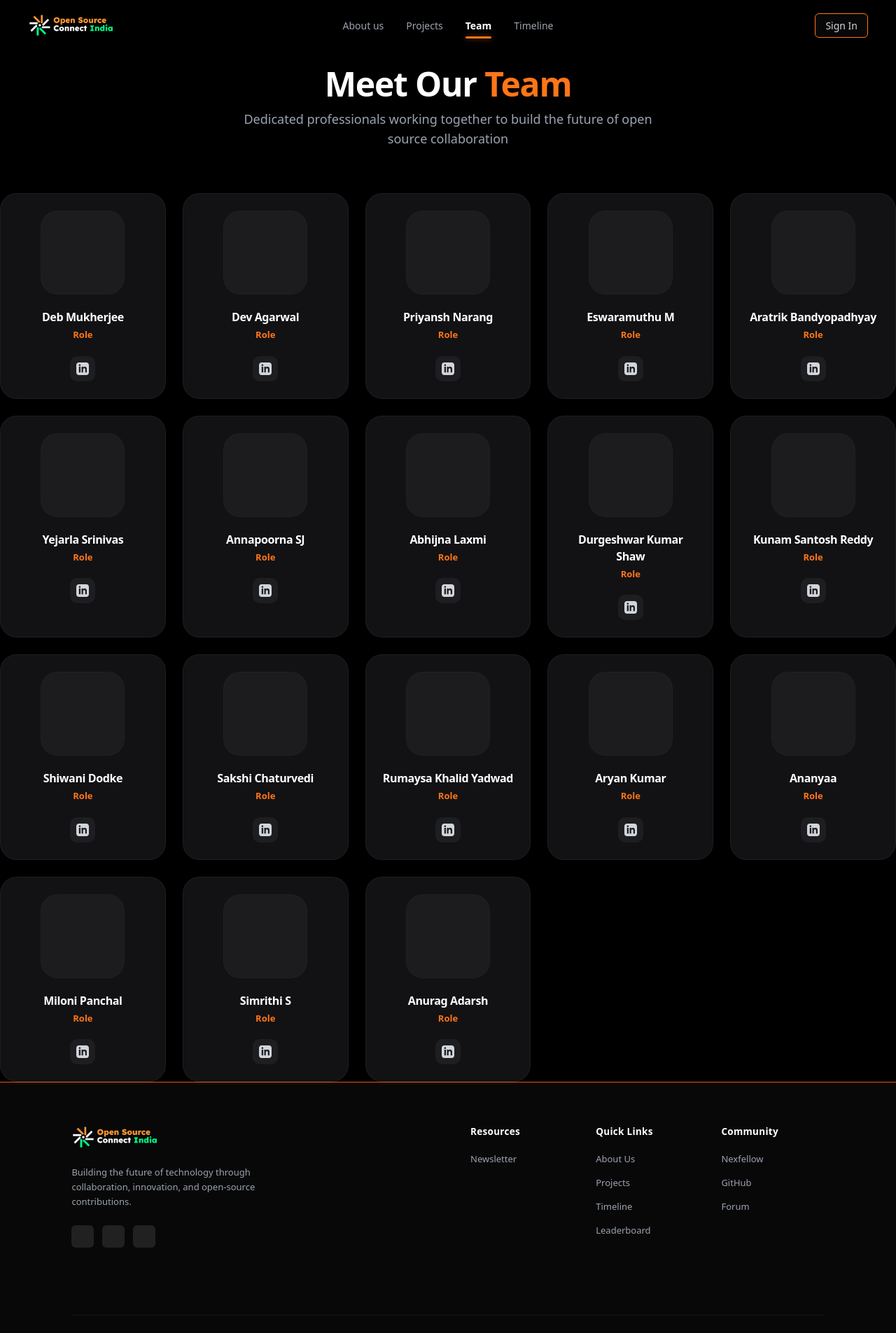
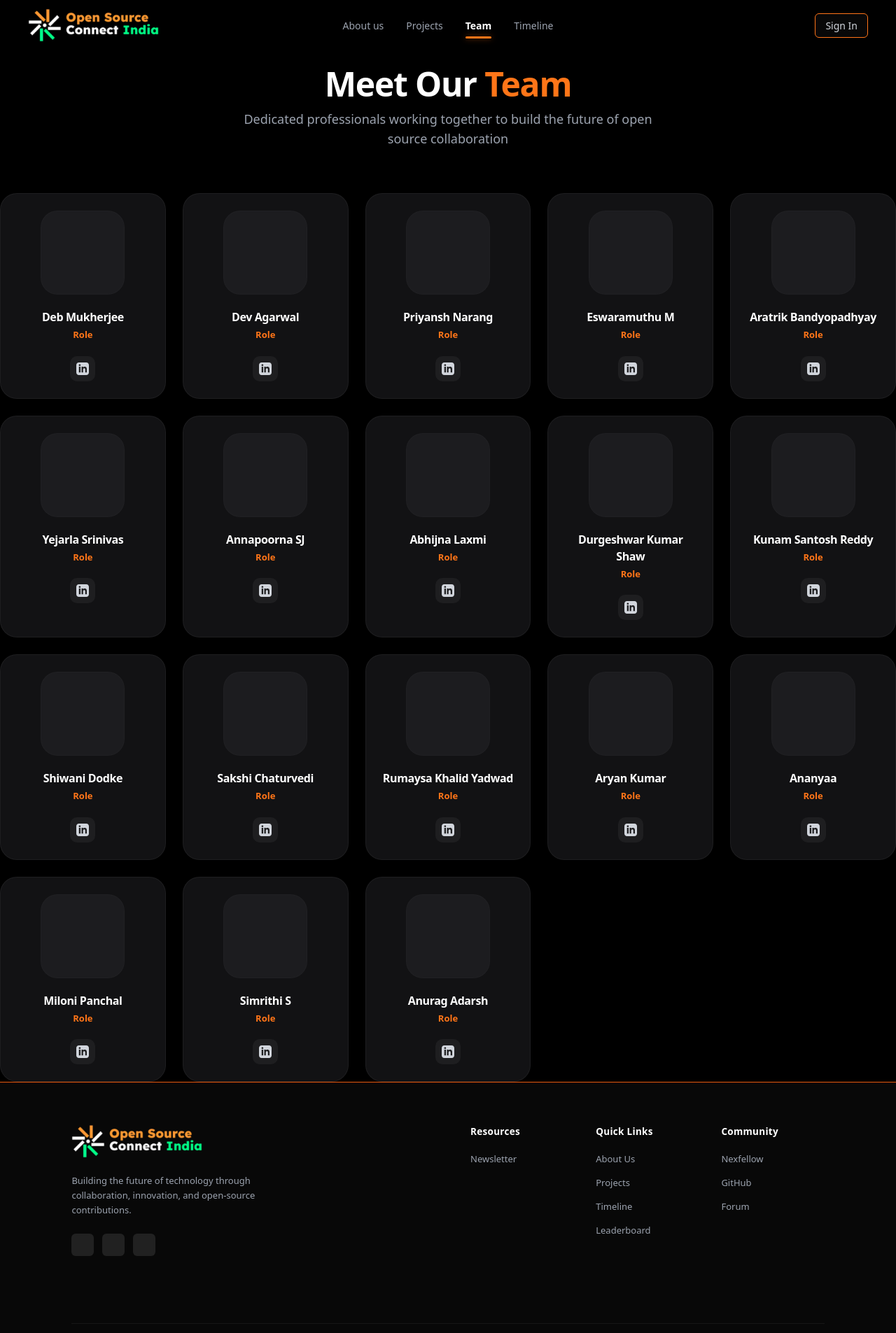
Before and after one commit to KhannaSparsh0001/OSC-India, a Next.js app: page /team in a window 1280 px wide. Shown: the top 1905 px of the page at 70% size. Built offline with nearby package versions, Linux system fonts and the light colour scheme.

Commit message:
Update Navbar and Footer logos with new dimensions and styles for improved consistency and responsiveness

```diff
--- a/app/components/Footer.tsx
+++ b/app/components/Footer.tsx
@@ -23,14 +23,9 @@ export default function Footer() {
                 <Image
                   src="/logo.png"
                   alt="Open Source Connect India"
-                  width={140}
-                  height={40}
-                  style={{
-                    height: "36px",
-                    width: "auto",
-                    objectFit: "contain",
-                    display: "block",
-                  }}
+                  width={186}
+                  height={48}
+                  className="navbar-logo"
                 />
               </Link>
               <p
--- a/app/components/Navbar.tsx
+++ b/app/components/Navbar.tsx
@@ -69,15 +69,10 @@ export default function Navbar() {
           <Image
             src="/logo.png"
             alt="Open Source Connect India"
-            width={130}
-            height={38}
+            width={186}
+            height={48}
             priority
-            style={{
-              height: "36px",
-              width: "auto",
-              objectFit: "contain",
-              display: "block",
-            }}
+            className="navbar-logo"
           />
         </Link>
 
--- a/app/globals.css
+++ b/app/globals.css
@@ -476,3 +476,24 @@ img { display: block; max-width: 100%; }
 .nav-link-item:hover span:first-child {
   color: #ffffff !important;
 }
+
+/* ===========================
+   NAVBAR & FOOTER LOGO
+   =========================== */
+.navbar-logo {
+  height: 48px !important;
+  width: auto !important;
+  object-fit: contain;
+  display: block;
+  transition: transform 0.2s ease;
+}
+
+.navbar-logo:hover {
+  transform: scale(1.03);
+}
+
+@media (max-width: 768px) {
+  .navbar-logo {
+    height: 40px !important;
+  }
+}
```
Also changed, not shown: public/logo.png.
